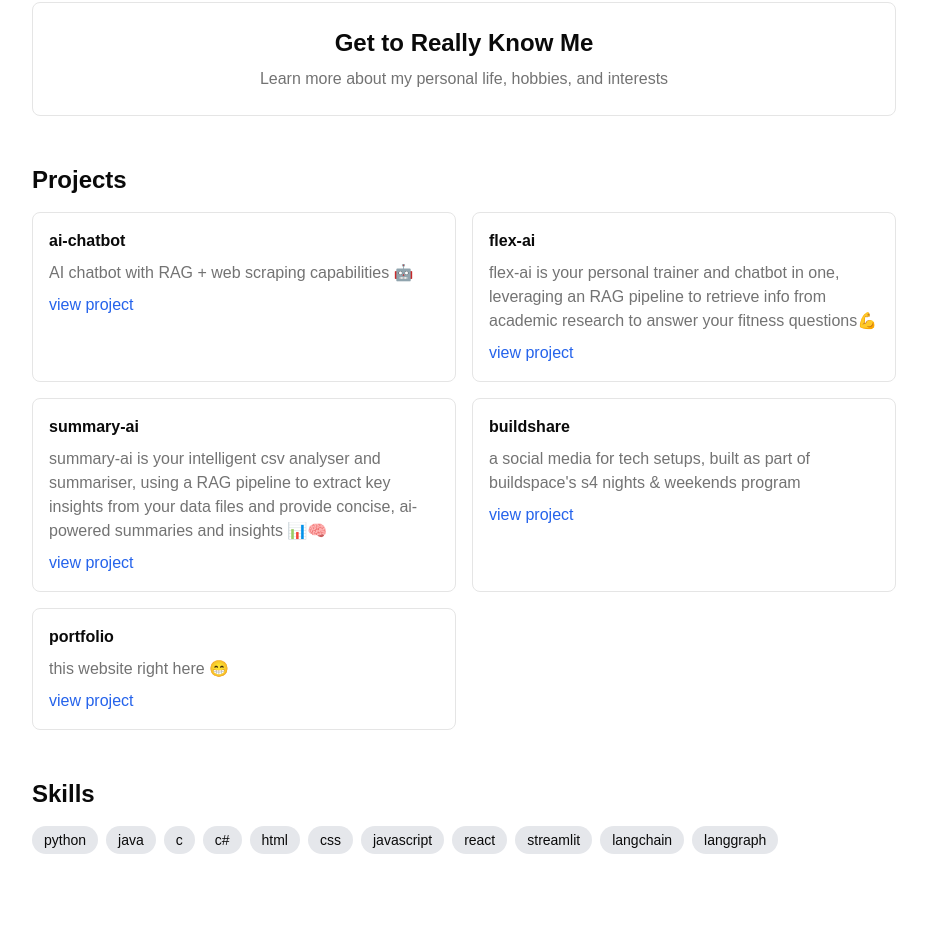
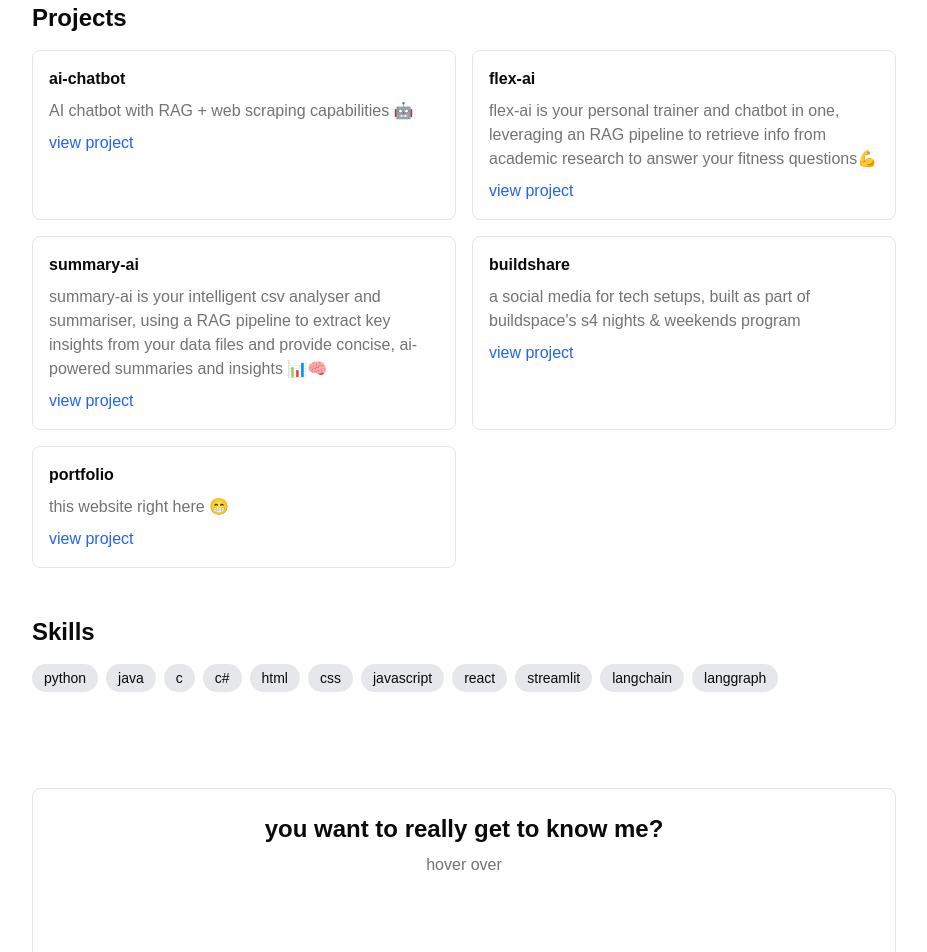
Before and after one commit to freddykhant/portfolio, a Next.js app: page / in a window 1280 px wide. Shown: the part 545-1497 px from the top of the page, without its empty margins (176-1103 px from the left). Before the commit the page ends 1431 px from the top, so only its background shows below. Built offline with nearby package versions, Linux system fonts and the light colour scheme.

Commit message:
flip card and personal life area testing

```diff
--- a/app/page.tsx
+++ b/app/page.tsx
@@ -1,6 +1,7 @@
 import Image from "next/image";
 import { Github, Linkedin, Mail } from "lucide-react";
 import { ModeToggle } from "@/components/mode-toggle";
+import { FlipCard } from "@/components/flip-card";
 
 const projects = [
   {
@@ -104,18 +105,6 @@ export default function Home() {
       </section>
 
       <section className="mb-12">
-        <a
-          href="/about-me"
-          className="block border rounded-lg p-6 hover:shadow-md transition-shadow text-center"
-        >
-          <h2 className="text-2xl font-bold mb-2">Get to Really Know Me</h2>
-          <p className="text-muted-foreground">
-            Learn more about my personal life, hobbies, and interests
-          </p>
-        </a>
-      </section>
-
-      <section className="mb-12">
         <h2 className="text-2xl font-bold mb-4">Projects</h2>
         <div className="grid grid-cols-1 md:grid-cols-2 gap-4">
           {projects.map((project, index) => (
@@ -153,6 +142,10 @@ export default function Home() {
           ))}
         </div>
       </section>
+
+      <section className="mt-24 mb-5">
+        <FlipCard />
+      </section>
     </div>
   );
 }
--- /dev/null
+++ b/components/flip-card.tsx
@@ -0,0 +1,53 @@
+"use client";
+
+import Link from "next/link";
+
+export function FlipCard() {
+  return (
+    <>
+      <style jsx global>{`
+        .flip-card {
+          perspective: 1000px;
+        }
+        .flip-card-inner {
+          position: relative;
+          width: 100%;
+          height: 12rem;
+          transition: transform 0.6s;
+          transform-style: preserve-3d;
+        }
+        .flip-card:hover .flip-card-inner {
+          transform: rotateY(180deg);
+        }
+        .flip-card-front,
+        .flip-card-back {
+          position: absolute;
+          width: 100%;
+          height: 100%;
+          backface-visibility: hidden;
+        }
+        .flip-card-back {
+          transform: rotateY(180deg);
+        }
+      `}</style>
+      <Link href="/about-me" className="flip-card">
+        <div className="flip-card-inner">
+          {/* Front of card */}
+          <div className="flip-card-front border rounded-lg p-6 text-center bg-card">
+            <h2 className="text-2xl font-bold mb-2">
+              you want to really get to know me?
+            </h2>
+            <p className="text-muted-foreground">hover over</p>
+          </div>
+          {/* Back of card */}
+          <div className="flip-card-back border rounded-lg p-6 text-center bg-card">
+            <h2 className="text-2xl font-bold mb-2">personal life</h2>
+            <p className="text-muted-foreground">
+              learn about the real me - my hobbies, interests, personal life.
+            </p>
+          </div>
+        </div>
+      </Link>
+    </>
+  );
+}
--- a/tailwind.config.ts
+++ b/tailwind.config.ts
@@ -10,53 +10,65 @@ export default {
   theme: {
     extend: {
       colors: {
-  			background: 'hsl(var(--background))',
-  			foreground: 'hsl(var(--foreground))',
+        background: "hsl(var(--background))",
+        foreground: "hsl(var(--foreground))",
         card: {
-  				DEFAULT: 'hsl(var(--card))',
-  				foreground: 'hsl(var(--card-foreground))'
+          DEFAULT: "hsl(var(--card))",
+          foreground: "hsl(var(--card-foreground))",
         },
         popover: {
-  				DEFAULT: 'hsl(var(--popover))',
-  				foreground: 'hsl(var(--popover-foreground))'
+          DEFAULT: "hsl(var(--popover))",
+          foreground: "hsl(var(--popover-foreground))",
         },
         primary: {
-  				DEFAULT: 'hsl(var(--primary))',
-  				foreground: 'hsl(var(--primary-foreground))'
+          DEFAULT: "hsl(var(--primary))",
+          foreground: "hsl(var(--primary-foreground))",
         },
         secondary: {
-  				DEFAULT: 'hsl(var(--secondary))',
-  				foreground: 'hsl(var(--secondary-foreground))'
+          DEFAULT: "hsl(var(--secondary))",
+          foreground: "hsl(var(--secondary-foreground))",
         },
         muted: {
-  				DEFAULT: 'hsl(var(--muted))',
-  				foreground: 'hsl(var(--muted-foreground))'
+          DEFAULT: "hsl(var(--muted))",
+          foreground: "hsl(var(--muted-foreground))",
         },
         accent: {
-  				DEFAULT: 'hsl(var(--accent))',
-  				foreground: 'hsl(var(--accent-foreground))'
+          DEFAULT: "hsl(var(--accent))",
+          foreground: "hsl(var(--accent-foreground))",
         },
         destructive: {
-  				DEFAULT: 'hsl(var(--destructive))',
-  				foreground: 'hsl(var(--destructive-foreground))'
+          DEFAULT: "hsl(var(--destructive))",
+          foreground: "hsl(var(--destructive-foreground))",
         },
-  			border: 'hsl(var(--border))',
-  			input: 'hsl(var(--input))',
-  			ring: 'hsl(var(--ring))',
+        border: "hsl(var(--border))",
+        input: "hsl(var(--input))",
+        ring: "hsl(var(--ring))",
         chart: {
-  				'1': 'hsl(var(--chart-1))',
-  				'2': 'hsl(var(--chart-2))',
-  				'3': 'hsl(var(--chart-3))',
-  				'4': 'hsl(var(--chart-4))',
-  				'5': 'hsl(var(--chart-5))'
-  			}
+          "1": "hsl(var(--chart-1))",
+          "2": "hsl(var(--chart-2))",
+          "3": "hsl(var(--chart-3))",
+          "4": "hsl(var(--chart-4))",
+          "5": "hsl(var(--chart-5))",
+        },
       },
       borderRadius: {
-  			lg: 'var(--radius)',
-  			md: 'calc(var(--radius) - 2px)',
-  			sm: 'calc(var(--radius) - 4px)'
-  		}
-  	}
+        lg: "var(--radius)",
+        md: "calc(var(--radius) - 2px)",
+        sm: "calc(var(--radius) - 4px)",
+      },
+      transformStyle: {
+        "preserve-3d": "preserve-3d",
+      },
+      backfaceVisibility: {
+        hidden: "hidden",
+      },
+      perspective: {
+        "1000": "1000px",
+      },
+      rotate: {
+        "y-180": "rotateY(180deg)",
+      },
+    },
   },
   plugins: [require("tailwindcss-animate")],
 } satisfies Config;
```
Lines whose indentation alone changed are shown as unchanged.
